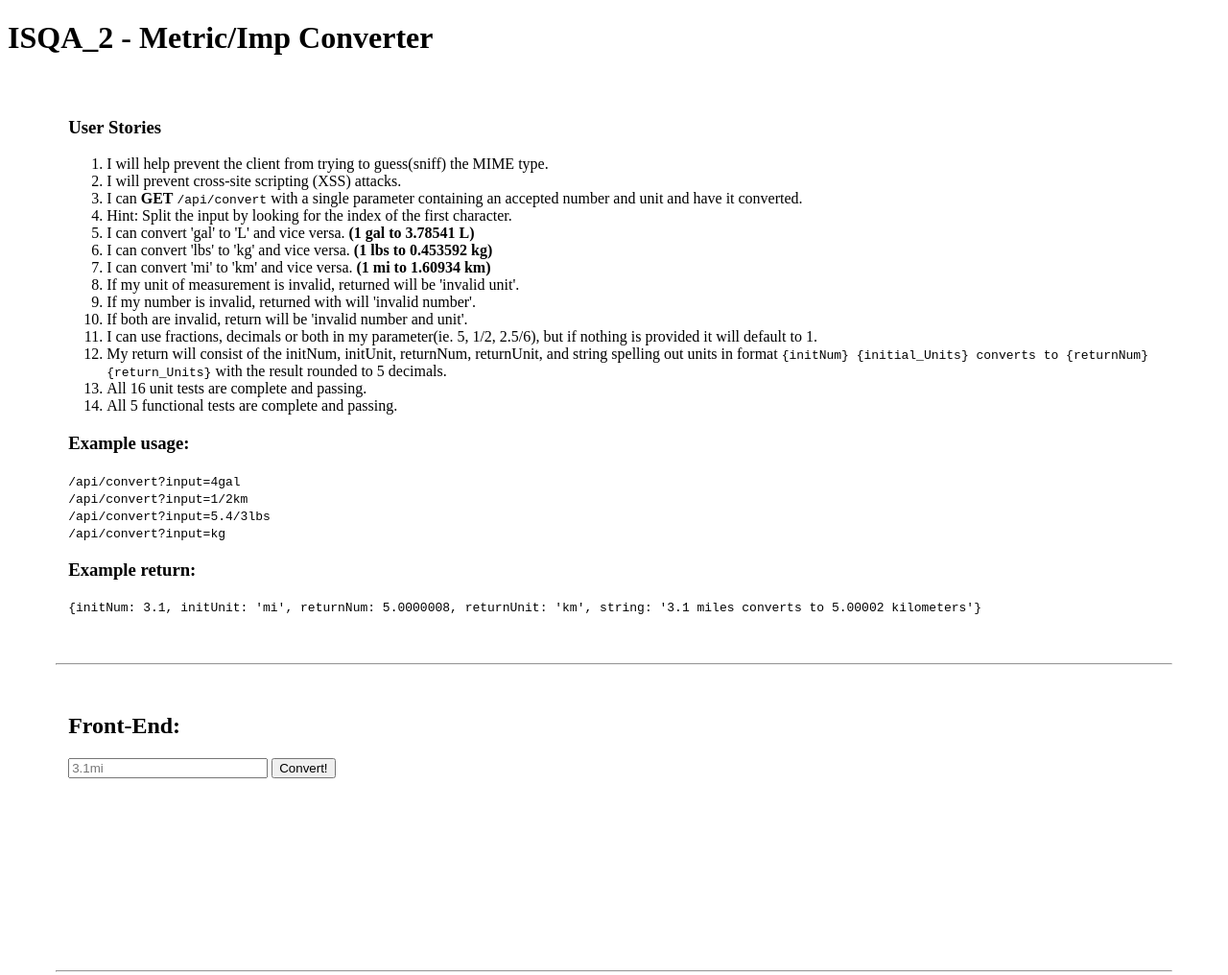
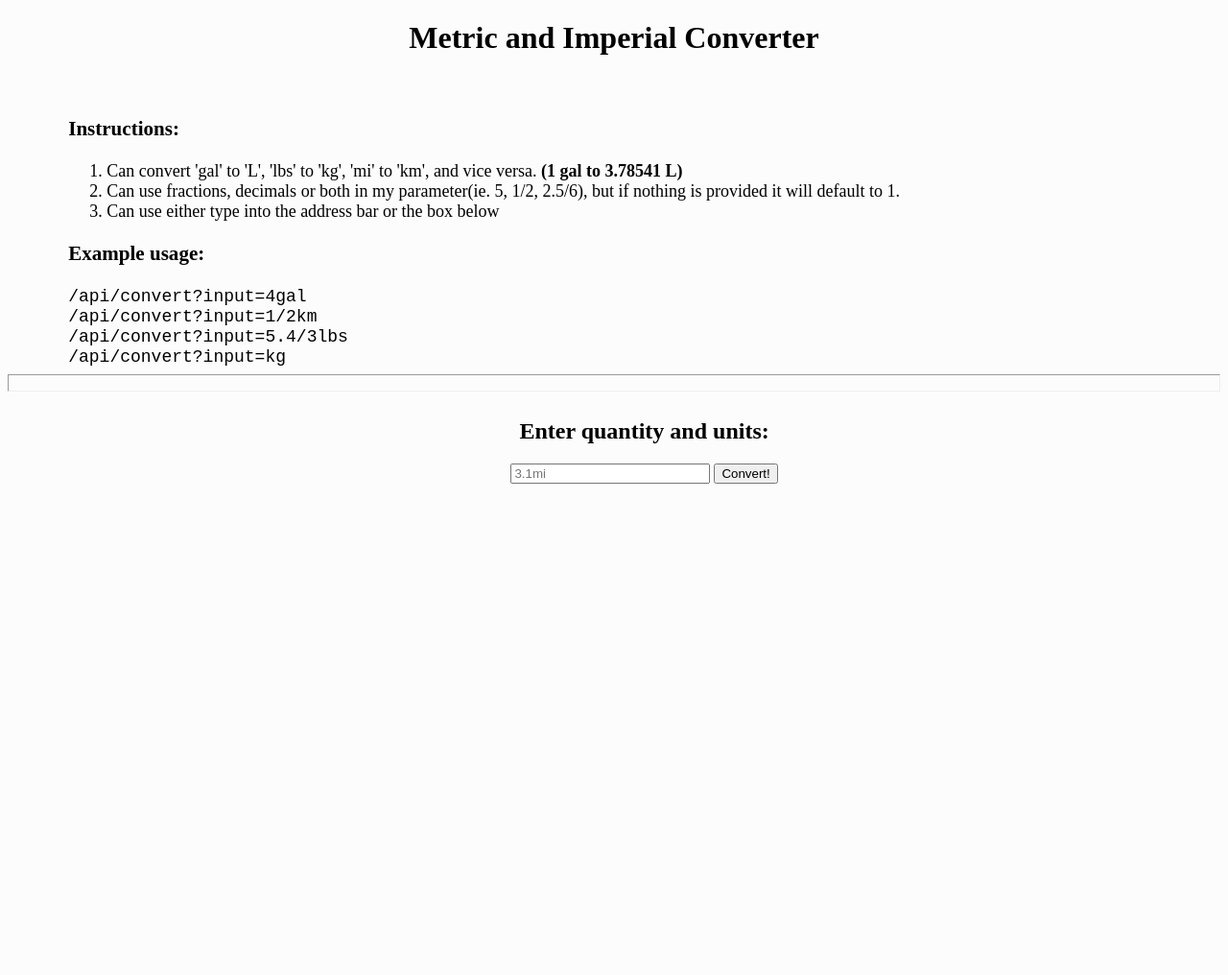
Before and after one commit to Stevegolden12/metric-imperial-converter, a website: page views/index.html in a window 1280 px wide. Shown: the whole page at 96% size. After the commit the page ends 800 px from the top, so only its background shows below. Drawn offline with nearby package versions, Linux system fonts and the light colour scheme; files that its build step writes are made by us from their sources.

Commit message:
Index page display changes
Added fix so returnNum stays at 5 decimal places.

Change titles, Instructions, and made it easier to read on larger screen sizes.

```diff
--- a/controllers/convertHandler.js
+++ b/controllers/convertHandler.js
@@ -156,7 +156,7 @@ function ConvertHandler() {
     var stringObj = {
       initNum: initNum,
       initUnit: initUnit,
-      returnNum: returnNum,
+      returnNum: returnNum.toFixed(5),
       returnUnit: returnUnit,
       string: initNum + ' ' + initUnitFull + ' converts to ' + returnNum.toFixed(5) + ' ' + returnUnitFull
     }
--- a/public/style.css
+++ b/public/style.css
@@ -1,3 +1,27 @@
-.done {
-  color: lightgrey;
+:root {
+  --background-color: hsl(0, 0%, 99%);
 }
+
+body {
+  background-color: var(--background-color);
+}
+
+h1 {
+  text-align: center;
+}
+
+hr {
+  height: 1rem;
+}
+
+#testui {
+  display:flex;
+  flex-flow: column;
+  align-items: center;
+}
+
+@media screen and (min-width: 678px) {
+  #userstories {
+    font-size: 18px;
+  }
+}
--- a/views/index.html
+++ b/views/index.html
@@ -11,39 +11,24 @@
 </head>
 <body>
   <header>
-    <h1>
-      ISQA_2 - Metric/Imp Converter
-    </h1>
+    <h1>Metric and Imperial Converter</h1>
   </header>
   <div id='userstories' style='margin-left: 5%; margin-top: 5%'>
-    <h3>User Stories</h3>
+    <h3>Instructions:</h3>
     <ol>
-      <li>I will help prevent the client from trying to guess(sniff) the MIME type.</li>
-      <li>I will prevent cross-site scripting (XSS) attacks.</li>
-      <li>I can <b>GET</b> <code>/api/convert</code> with a single parameter containing an accepted number and unit and have it converted.</li>
-      <li>Hint: Split the input by looking for the index of the first character.</li>
-      <li>I can convert 'gal' to 'L' and vice versa. <b>(1 gal to 3.78541 L)</b></li>
-      <li>I can convert 'lbs' to 'kg' and vice versa. <b>(1 lbs to 0.453592 kg)</b></li>
-      <li>I can convert 'mi' to 'km' and vice versa. <b>(1 mi to 1.60934 km)</b></li>
-      <li>If my unit of measurement is invalid, returned will be 'invalid unit'.</li>
-      <li>If my number is invalid, returned with will 'invalid number'.</li>
-      <li>If both are invalid, return will be 'invalid number and unit'.</li>
-      <li>I can use fractions, decimals or both in my parameter(ie. 5, 1/2, 2.5/6), but if nothing is provided it will default to 1.</li>
-      <li>My return will consist of the initNum, initUnit, returnNum, returnUnit, and string spelling out units in format <code>{initNum} {initial_Units} converts to {returnNum} {return_Units}</code> with the result rounded to 5 decimals.</li>
-      <li>All 16 unit tests are complete and passing.</li>
-      <li>All 5 functional tests are complete and passing.</li>
+      <li>Can convert 'gal' to 'L', 'lbs' to 'kg', 'mi' to 'km', and vice versa. <b>(1 gal to 3.78541 L)</b></li>
+      <li>Can use fractions, decimals or both in my parameter(ie. 5, 1/2, 2.5/6), but if nothing is provided it will default to 1.</li>
+      <li>Can use either type into the address bar or the box below</li>
     </ol>
     <h3>Example usage:</h3>
     <code>/api/convert?input=4gal</code><br>
     <code>/api/convert?input=1/2km</code><br>
     <code>/api/convert?input=5.4/3lbs</code><br>
     <code>/api/convert?input=kg</code><br>
-    <h3>Example return:</h3>
-    <code>{initNum: 3.1, initUnit: 'mi', returnNum: 5.0000008, returnUnit: 'km', string: '3.1 miles converts to 5.00002 kilometers'}</code>
   </div>
-  <hr style='margin: 50px'>
+  <hr>
   <div id='testui' style='margin-left: 5%'>
-    <h2 style="text-align: left">Front-End:</h2>
+    <h2 style="text-align: left">Enter quantity and units:</h2>
     <form id="convertForm" class="border" action="/api/convert" method="get">
       <input type="text" id="convertField" name="input" placeholder="3.1mi" style="width: 200px">
       <input id="convert" type="submit" value='Convert!'>
@@ -51,7 +36,7 @@
     <p id='result'></p>
     <code id='jsonResult'></code>
   </div>
-  <hr style='margin: 50px; margin-top: 200px'>
+
   <!-- Your web-app is https, so your scripts need to be too -->
   <script src="https://code.jquery.com/jquery-2.2.1.min.js"
           integrity="sha256-gvQgAFzTH6trSrAWoH1iPo9Xc96QxSZ3feW6kem+O00="
```
